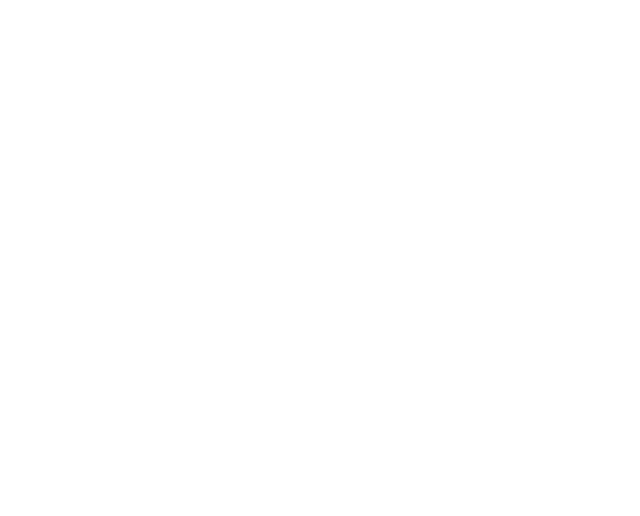
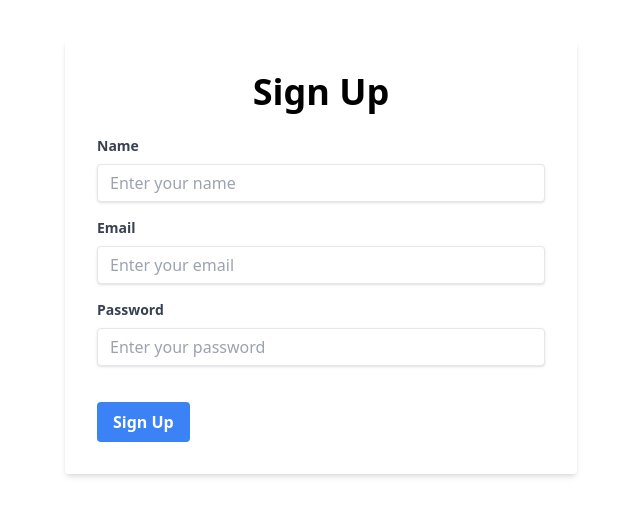
Before and after one commit to cfgmumbai24/Team-39, a React (Create React App) app in the folder ui/: page /signUp in a window 1280 px wide. Before the commit this address had no page. Shown: the top 516 px of the page, without its empty margins (319-959 px from the left). Built offline with nearby package versions, Linux system fonts and the light colour scheme.

Commit message:
fronend for auth

```diff
--- a/ui/src/App.js
+++ b/ui/src/App.js
@@ -6,6 +6,8 @@
 import FoundationForm from './pages/foundationform';
 import Literatureform from './pages/LiteratureForm';
 import Updateoredit from './pages/updateoredit';
+import Signup from './pages/SingUpPage';
+import LoginPage from './pages/LoginPage';
 
 const App = () => {
   return (
@@ -17,6 +19,8 @@
           <Route path='/edit' element={<Updateoredit />} />
           <Route path='/foundation' element={<FoundationForm />} />
           <Route path='/literature' element={<Literatureform/>} />
+          <Route path='/signUp' element={<Signup/>} />
+          <Route path='/login' element={<LoginPage/>} />
         </Routes>
       </Router>
 
--- /dev/null
+++ b/ui/src/component/ShowWarning.js
@@ -0,0 +1,8 @@
+import React from "react";
+export const ShowWarning =({msg})=>{
+    return(
+        <>
+            <p>{msg}</p>
+        </>
+    )
+}
--- /dev/null
+++ b/ui/src/pages/LoginPage.js
@@ -0,0 +1,66 @@
+import axios from 'axios';
+import React, { useState } from 'react';
+import { useNavigate } from 'react-router-dom';
+import { ShowWarning } from '../component/ShowWarning.js';
+
+const LoginPage = () => {
+  const [name,setName]= useState("");
+  const [password,setPassword]= useState("");
+  const [warning,setWarning]= useState("");
+  const navigate= useNavigate();
+  return (
+
+    <form className="w-full max-w-lg mx-auto mt-10 bg-white shadow-md rounded px-8 pt-6 pb-8 mb-4">
+      <div className="mb-4">
+        <h1 className='text-4xl font-bold py-2 px-4 text-center mb-4 '>Sign Up</h1>S
+        <label className="block text-gray-700 text-sm font-bold mb-2">
+          Username
+        </label>
+        <input
+          className="shadow appearance-none border rounded w-full py-2 px-3 text-gray-700 leading-tight focus:outline-none focus:shadow-outline"
+
+          type="text"
+          placeholder="Enter your name" onChange={(e)=>{
+            setName(e.target.value)
+          }}
+        />
+      </div>
+      <div className="mb-6">
+        <label className="block text-gray-700 text-sm font-bold mb-2" htmlFor="password">
+          Password
+        </label>
+        <input
+          className="shadow appearance-none border rounded w-full py-2 px-3 text-gray-700 mb-3 leading-tight focus:outline-none focus:shadow-outline"
+          type="password"
+          placeholder="Enter your password"
+          onChange={(e)=>{
+            setPassword(e.target.value)
+          }}
+        />
+      </div>
+      <div className="flex items-center justify-between">
+        <button
+          className="bg-blue-500 hover:bg-blue-700 text-white font-bold py-2 px-4 rounded focus:outline-none focus:shadow-outline"
+          onClick={async (e)=>{
+            e.preventDefault();
+            const res=await axios.post("http://localhost:5000/userauth/login",{
+                username:name,
+                password
+            })
+            if(res.data.access){
+                navigate('/')
+            }
+            else{
+                setWarning(res.data.message)
+            }
+          }}
+        >
+          Sign Up
+        </button>
+        <ShowWarning msg={warning}></ShowWarning>
+      </div>
+    </form>
+  );
+};
+
+export default LoginPage;
--- /dev/null
+++ b/ui/src/pages/SingUpPage.js
@@ -0,0 +1,81 @@
+import axios from 'axios';
+import React, { useState } from 'react';
+import { useNavigate } from 'react-router-dom';
+import { ShowWarning } from '../component/ShowWarning';
+
+const Signup = () => {
+  const [name,setName]= useState("");
+  const [email,setEmail]= useState("");
+  const [password,setPassword]= useState("");
+  const [warning,setWarning]= useState("");
+  const navigate =useNavigate();
+  return (
+    <form className="w-full max-w-lg mx-auto mt-10 bg-white shadow-md rounded px-8 pt-6 pb-8 mb-4">
+      <div className="mb-4">
+        <h1 className='text-4xl font-bold py-2 px-4 text-center mb-4 '>Sign Up</h1>
+        <label className="block text-gray-700 text-sm font-bold mb-2">
+          Name
+        </label>
+        <input
+          className="shadow appearance-none border rounded w-full py-2 px-3 text-gray-700 leading-tight focus:outline-none focus:shadow-outline"
+
+          type="text"
+          placeholder="Enter your name" onChange={(e)=>{
+            setName(e.target.value)
+          }}
+        />
+      </div>
+      <div className="mb-4">
+        <label className="block text-gray-700 text-sm font-bold mb-2" htmlFor="email">
+          Email
+        </label>
+        <input
+          className="shadow appearance-none border rounded w-full py-2 px-3 text-gray-700 leading-tight focus:outline-none focus:shadow-outline"
+
+          type="email"
+          placeholder="Enter your email"
+          onChange={(e)=>{
+            setEmail(e.target.value)
+          }}
+        />
+      </div>
+      <div className="mb-6">
+        <label className="block text-gray-700 text-sm font-bold mb-2" htmlFor="password">
+          Password
+        </label>
+        <input
+          className="shadow appearance-none border rounded w-full py-2 px-3 text-gray-700 mb-3 leading-tight focus:outline-none focus:shadow-outline"
+          type="password"
+          placeholder="Enter your password"
+          onChange={(e)=>{
+            setPassword(e.target.value)
+          }}
+        />
+      </div>
+      <div className="flex items-center justify-between">
+        <button
+          className="bg-blue-500 hover:bg-blue-700 text-white font-bold py-2 px-4 rounded focus:outline-none focus:shadow-outline"
+          onClick={async (e)=>{
+            e.preventDefault();
+            const res =await axios.post("http://localhost:5000/userauth/signin",{
+                username:name,
+                email,
+                password
+            })
+            if(res.data.val){
+                navigate('/login')
+            }
+            else{
+                setWarning(res.data.message);
+            }
+          }}
+        >
+          Sign Up
+        </button>
+        <ShowWarning msg={warning}></ShowWarning>
+      </div>
+    </form>
+  );
+};
+
+export default Signup;
```
